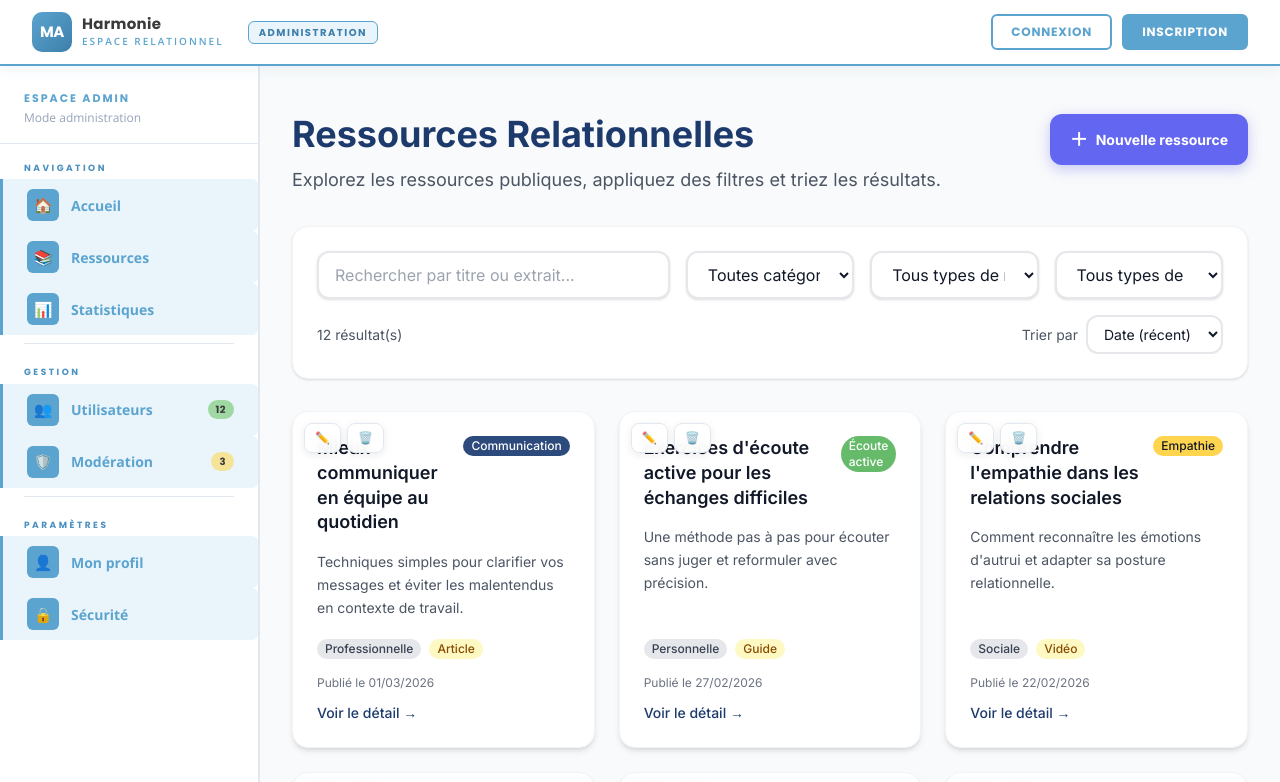
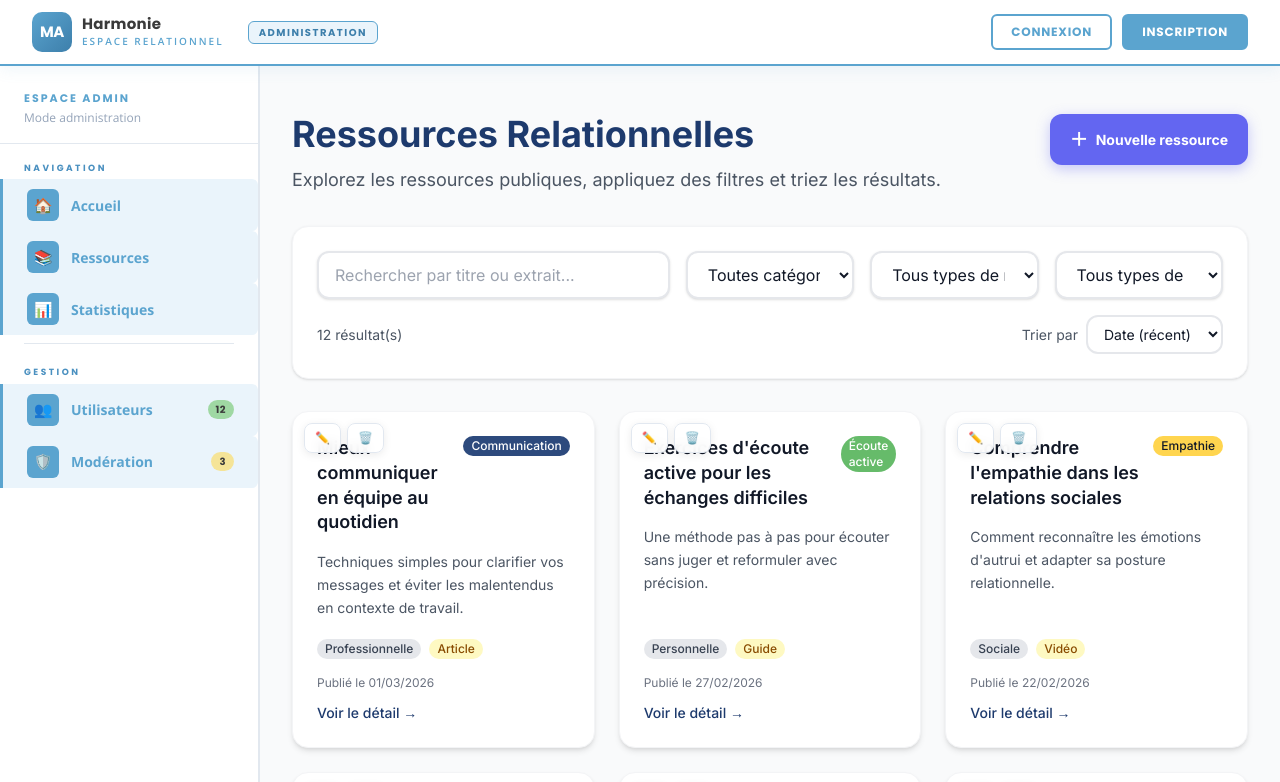
Before and after one commit to cesi-2025/grp2-ressources-relationnelles, a Next.js app in the folder apps/web/: page /administration/ressources in a window 1280 px wide. Shown: the top 782 px of the page. Built offline with nearby package versions, Linux system fonts and the light colour scheme.

Commit message:
fix: retrait de personalisation

```diff
--- a/apps/web/src/components/layout/sideBarAdmin.tsx
+++ b/apps/web/src/components/layout/sideBarAdmin.tsx
@@ -17,13 +17,6 @@ const SECTIONS = [
     links: [
       { href: "/administration/utilisateur", label: "Utilisateurs", icon: "👥", badge: { text: "12", color: tokens.colors.vertVitalite } },
       { href: "/administration/moderation",  label: "Modération",   icon: "🛡️", badge: { text: "3",  color: tokens.colors.jauneRelation } },
-    ],
-  },
-  {
-    label: "Paramètres",
-    links: [
-      { href: "/administration/profil",    label: "Mon profil", icon: "👤", badge: null },
-      { href: "/administration/securite",  label: "Sécurité",   icon: "🔒", badge: null },
     ],
   },
 ];
```
